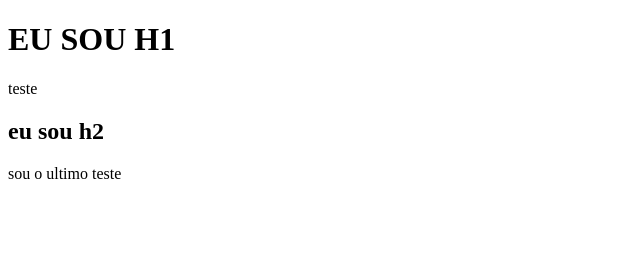
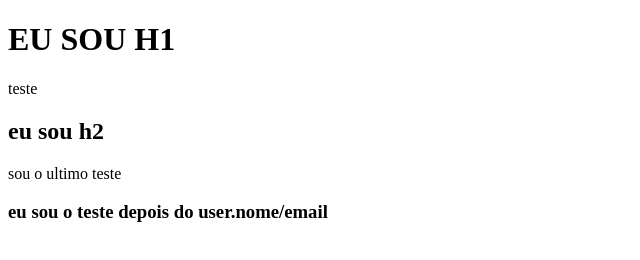
Before and after one commit to lu-catolica/projeto01, a plain HTML site: page index.html in a window 1280 px wide. Shown: the whole page, without its empty margins (0-640 px from the left). Drawn offline with Linux system fonts and the light colour scheme.

Commit message:
mensagem do commit

```diff
--- a/index.html
+++ b/index.html
@@ -10,6 +10,7 @@
     <p> teste</p>
     <h2> eu sou h2</h2>
     <p> sou o ultimo teste</p>
+    <h3> eu sou o teste depois do user.nome/email</h3>
 
 </body>
 </html>
```
